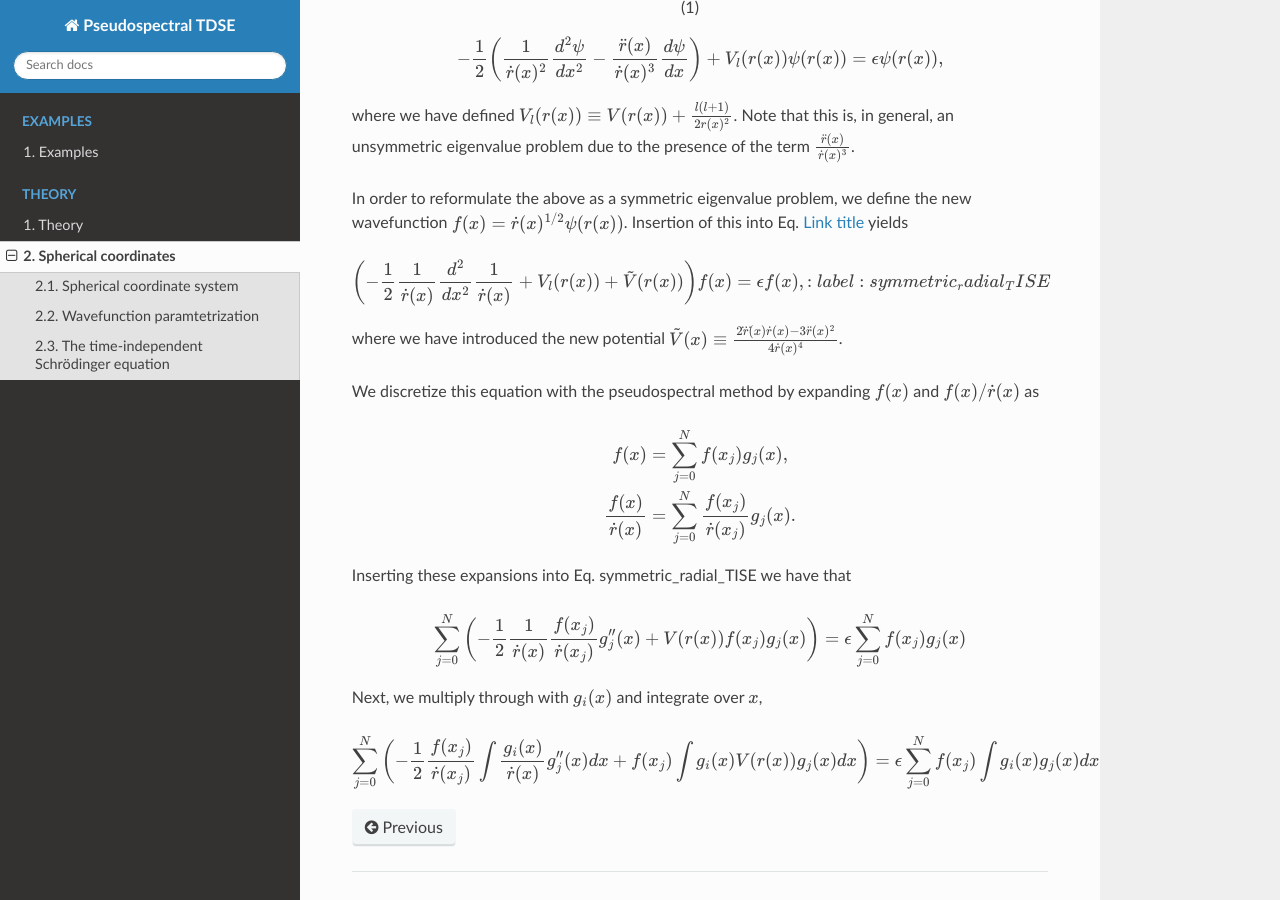
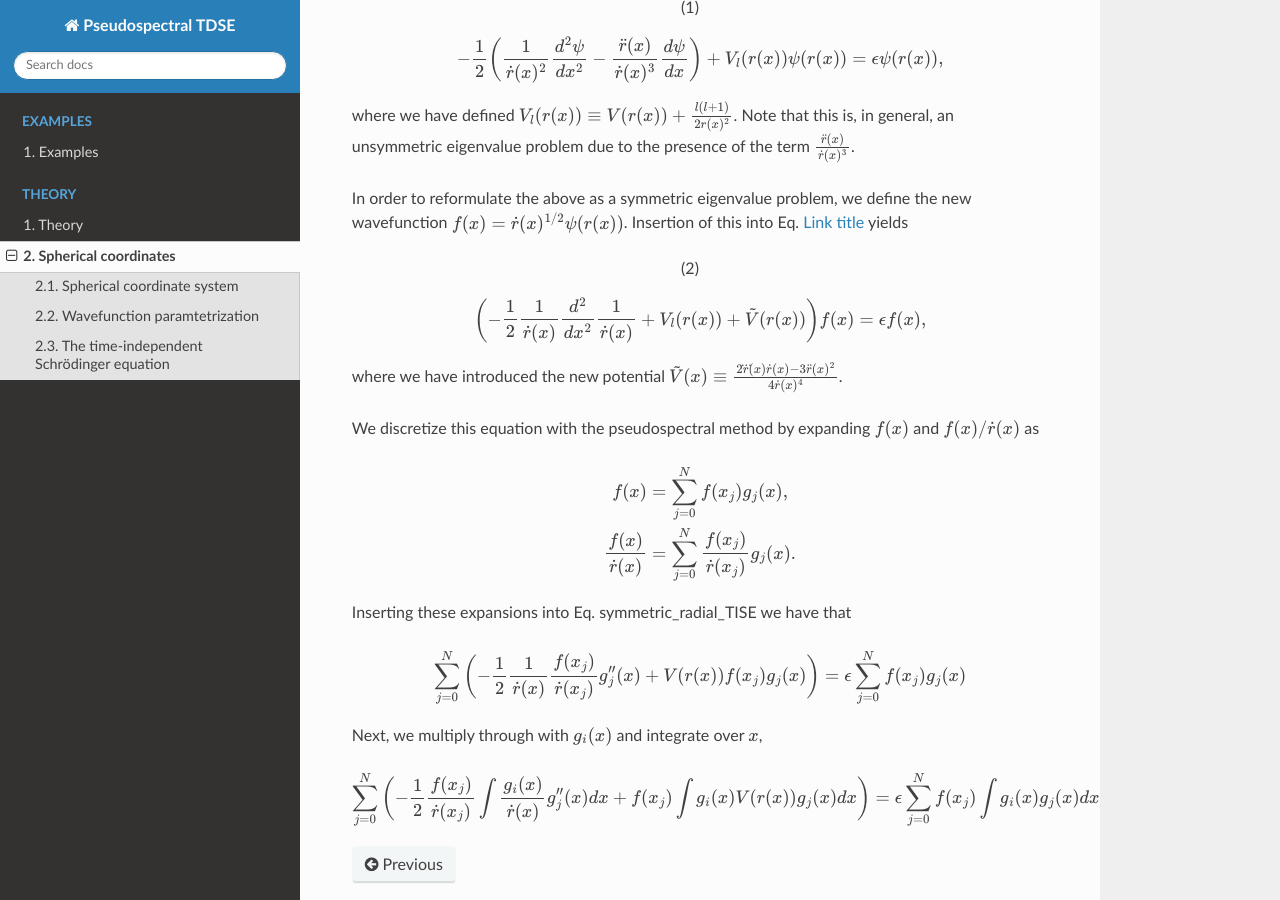
Before and after one commit to HyQD/grid-methods, a Sphinx documentation site: the page built from docs/doc_pages/spherical_coordinates.rst, in a window 1280 px wide and 900 px high, scrolled down 1896 px. Built offline with Sphinx 7.4.7 and the Read the Docs theme 2.0.0, drawn with Linux system fonts in a browser that asks for light colours.

```diff
--- a/docs/doc_pages/spherical_coordinates.rst
+++ b/docs/doc_pages/spherical_coordinates.rst
@@ -103,9 +103,10 @@ In order to reformulate the above as a symmetric eigenvalue problem, we define t
 Insertion of this into Eq. :ref:`Link title <eq:unsymmetric_radial_TISE>` yields
 
 .. math::
+    :label: symmetric_radial_TISE
 
     \left(-\frac{1}{2} \frac{1}{\dot{r}(x)} \frac{d^2}{dx^2} \frac{1}{\dot{r}(x)} + V_l(r(x))+\tilde{V}(r(x)) \right) f(x) = \epsilon f(x),
-    :label: symmetric_radial_TISE
+
 
 where we have introduced the new potential :math:`\tilde{V}(x) \equiv \frac{2\dddot{r}(x)\dot{r}(x)-3\ddot{r}(x)^2}{4\dot{r}(x)^4}`.
 
```
